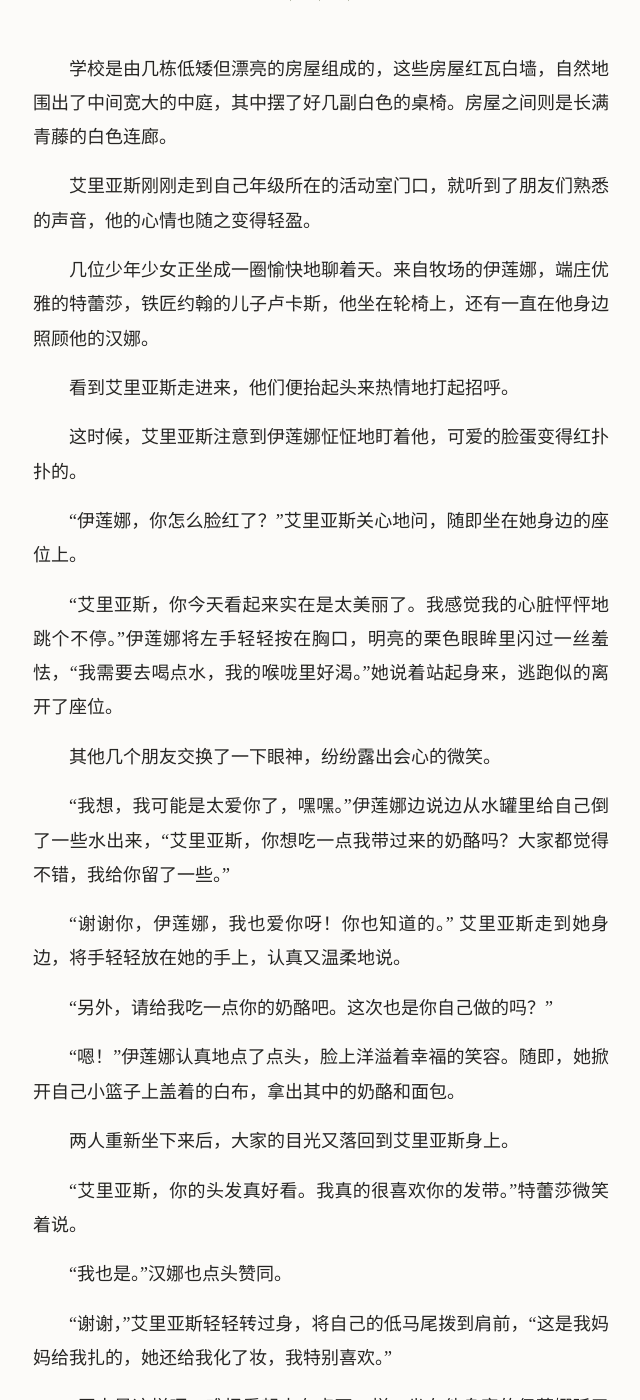
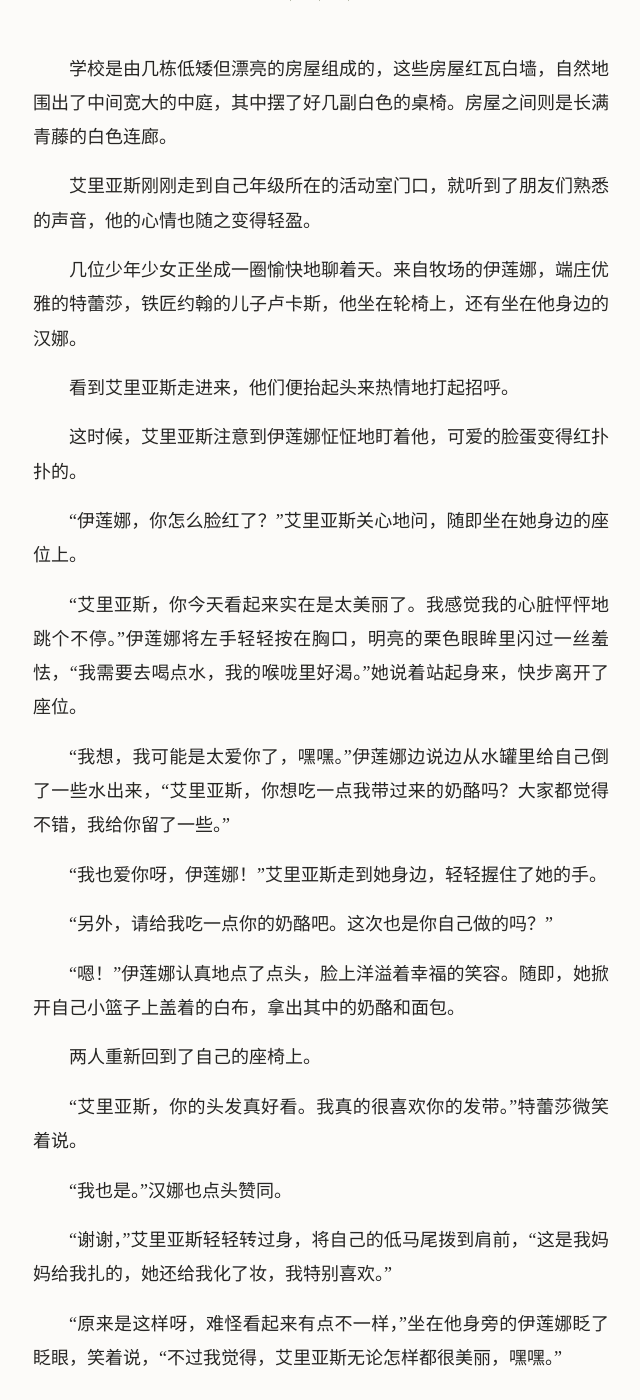
Before and after one commit to kxxx55500/kxxx55500.github.io, a Jekyll site: the page built from _chapters/saint-leina/3.md, in a window 1280 px wide and 1400 px high, scrolled down 453 px. Shown: the whole window, without its empty margins (319-959 px from the left). Built offline with Jekyll 4.4.1, drawn with Linux system fonts in a browser that asks for light colours; some web fonts are replaced.

Commit message:
修改 章节：3

```diff
--- a/_chapters/saint-leina/3.md
+++ b/_chapters/saint-leina/3.md
@@ -15,7 +15,7 @@
 
 艾里亚斯刚刚走到自己年级所在的活动室门口，就听到了朋友们熟悉的声音，他的心情也随之变得轻盈。
 
-几位少年少女正坐成一圈愉快地聊着天。来自牧场的伊莲娜，端庄优雅的特蕾莎，铁匠约翰的儿子卢卡斯，他坐在轮椅上，还有一直在他身边照顾他的汉娜。
+几位少年少女正坐成一圈愉快地聊着天。来自牧场的伊莲娜，端庄优雅的特蕾莎，铁匠约翰的儿子卢卡斯，他坐在轮椅上，还有坐在他身边的汉娜。
 
 看到艾里亚斯走进来，他们便抬起头来热情地打起招呼。
 
@@ -23,19 +23,17 @@
 
 “伊莲娜，你怎么脸红了？”艾里亚斯关心地问，随即坐在她身边的座位上。
 
-“艾里亚斯，你今天看起来实在是太美丽了。我感觉我的心脏怦怦地跳个不停。”伊莲娜将左手轻轻按在胸口，明亮的栗色眼眸里闪过一丝羞怯，“我需要去喝点水，我的喉咙里好渴。”她说着站起身来，逃跑似的离开了座位。
-
-其他几个朋友交换了一下眼神，纷纷露出会心的微笑。
+“艾里亚斯，你今天看起来实在是太美丽了。我感觉我的心脏怦怦地跳个不停。”伊莲娜将左手轻轻按在胸口，明亮的栗色眼眸里闪过一丝羞怯，“我需要去喝点水，我的喉咙里好渴。”她说着站起身来，快步离开了座位。
 
 “我想，我可能是太爱你了，嘿嘿。”伊莲娜边说边从水罐里给自己倒了一些水出来，“艾里亚斯，你想吃一点我带过来的奶酪吗？大家都觉得不错，我给你留了一些。”
 
-“谢谢你，伊莲娜，我也爱你呀！你也知道的。” 艾里亚斯走到她身边，将手轻轻放在她的手上，认真又温柔地说。
+“我也爱你呀，伊莲娜！”艾里亚斯走到她身边，轻轻握住了她的手。
 
 “另外，请给我吃一点你的奶酪吧。这次也是你自己做的吗？”
 
 “嗯！”伊莲娜认真地点了点头，脸上洋溢着幸福的笑容。随即，她掀开自己小篮子上盖着的白布，拿出其中的奶酪和面包。
 
-两人重新坐下来后，大家的目光又落回到艾里亚斯身上。
+两人重新回到了自己的座椅上。
 
 “艾里亚斯，你的头发真好看。我真的很喜欢你的发带。”特蕾莎微笑着说。
 
```
